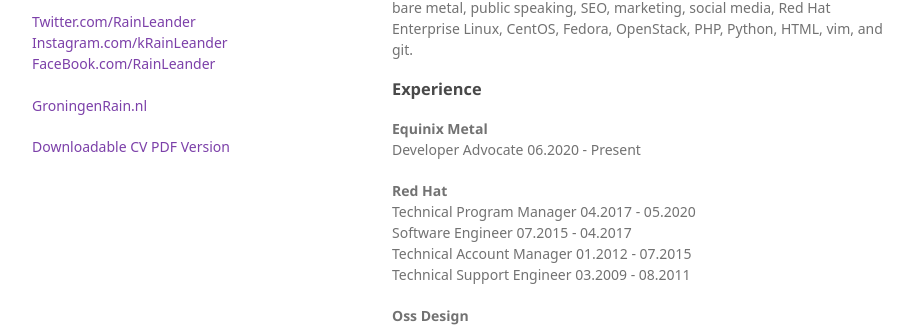
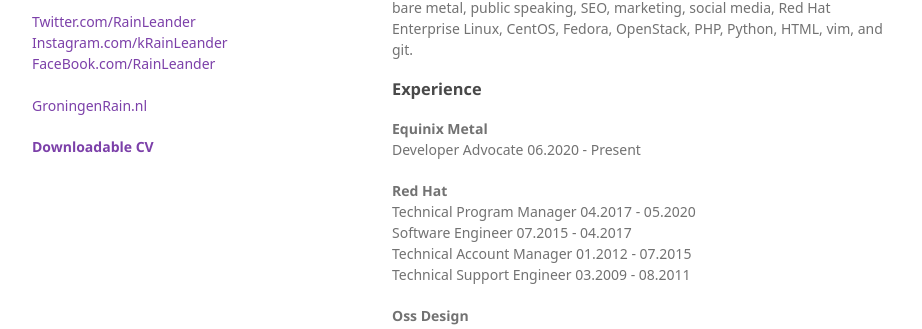
Before and after one commit to rainleander/rainleander.github.io, a Jekyll site: the page cv/index.html, which Jekyll copies as it is, in a window 1280 px wide. Shown: the part 266-595 px from the top of the page, without its empty margins (178-1100 px from the left). Built offline with Jekyll 4.4.1, drawn with Linux system fonts in a browser that asks for light colours; some web fonts are replaced.

Commit message:
Update index.html

```diff
--- a/cv/index.html
+++ b/cv/index.html
@@ -31,7 +31,7 @@
 
           <a href="http://groningenrain.nl/">GroningenRain.nl</a></p>
 
-        <p class="view"><a href="RainLeanderResumeMarch2021.pdf">Downloadable CV PDF Version</a></p>
+        <p class="view"><b><a href="RainLeanderResumeMarch2021.pdf">Downloadable CV</a></b></p>
 
       </header>
       <section>
```
